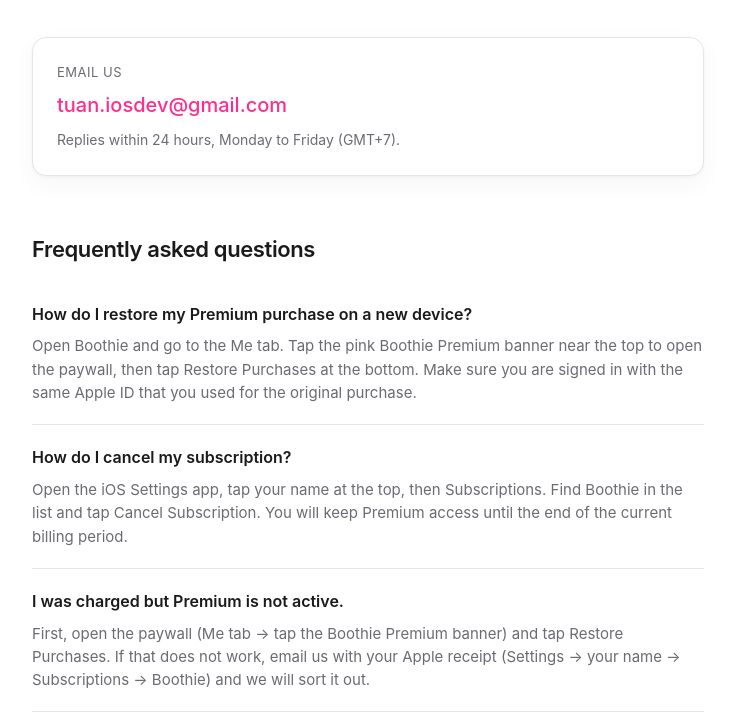
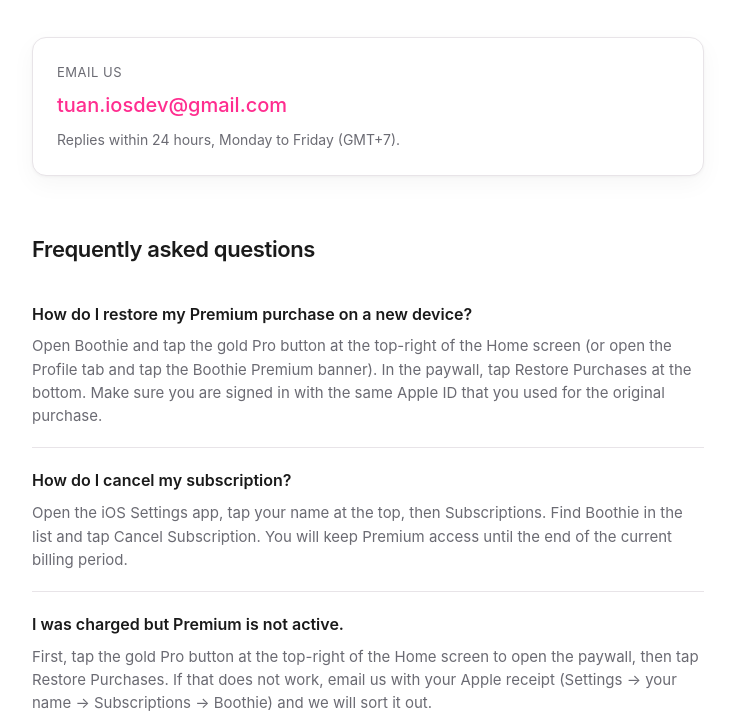
Before and after one commit to anhtuandeveloper/boothie-legal, a plain HTML site: page support.html in a window 1280 px wide. Shown: the part 227-952 px from the top of the page, without its empty margins (272-1007 px from the left). Drawn offline with Linux system fonts and the light colour scheme.

Commit message:
fix: use Profile tab and Pro button in support FAQ

```diff
--- a/support.html
+++ b/support.html
@@ -29,7 +29,7 @@
 
   <div class="faq-item">
     <div class="q">How do I restore my Premium purchase on a new device?</div>
-    <p class="a">Open Boothie and go to the Me tab. Tap the pink Boothie Premium banner near the top to open the paywall, then tap Restore Purchases at the bottom. Make sure you are signed in with the same Apple ID that you used for the original purchase.</p>
+    <p class="a">Open Boothie and tap the gold Pro button at the top-right of the Home screen (or open the Profile tab and tap the Boothie Premium banner). In the paywall, tap Restore Purchases at the bottom. Make sure you are signed in with the same Apple ID that you used for the original purchase.</p>
   </div>
 
   <div class="faq-item">
@@ -39,7 +39,7 @@
 
   <div class="faq-item">
     <div class="q">I was charged but Premium is not active.</div>
-    <p class="a">First, open the paywall (Me tab → tap the Boothie Premium banner) and tap Restore Purchases. If that does not work, email us with your Apple receipt (Settings → your name → Subscriptions → Boothie) and we will sort it out.</p>
+    <p class="a">First, tap the gold Pro button at the top-right of the Home screen to open the paywall, then tap Restore Purchases. If that does not work, email us with your Apple receipt (Settings → your name → Subscriptions → Boothie) and we will sort it out.</p>
   </div>
 
   <div class="faq-item">
@@ -72,7 +72,7 @@
   <ul>
     <li>iPhone model (for example, iPhone 15 Pro)</li>
     <li>iOS version (Settings → General → About → iOS Version)</li>
-    <li>Boothie version (shown in the Me tab)</li>
+    <li>Boothie version (shown in the Profile tab)</li>
     <li>Steps that caused the issue</li>
     <li>A screenshot or screen recording, if possible</li>
   </ul>
```
